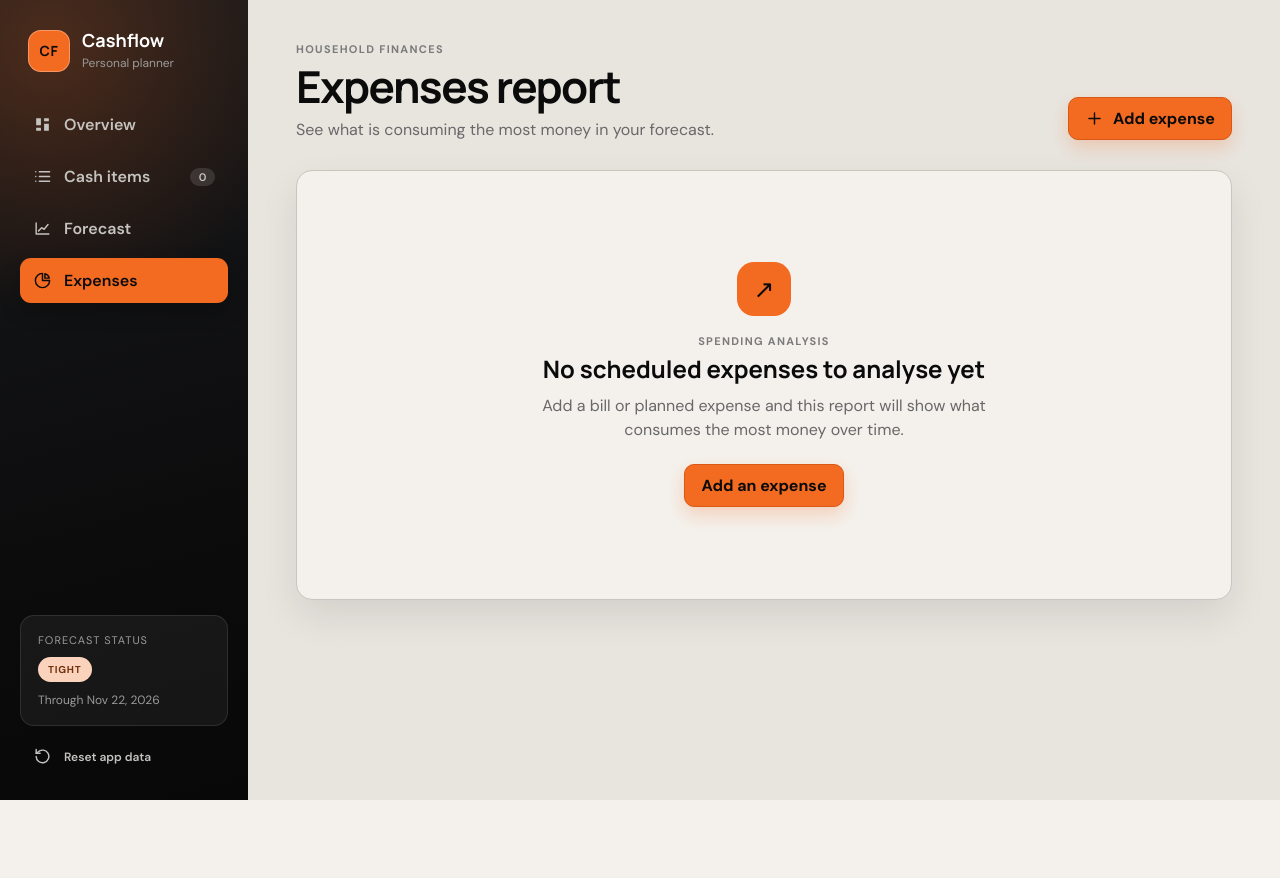
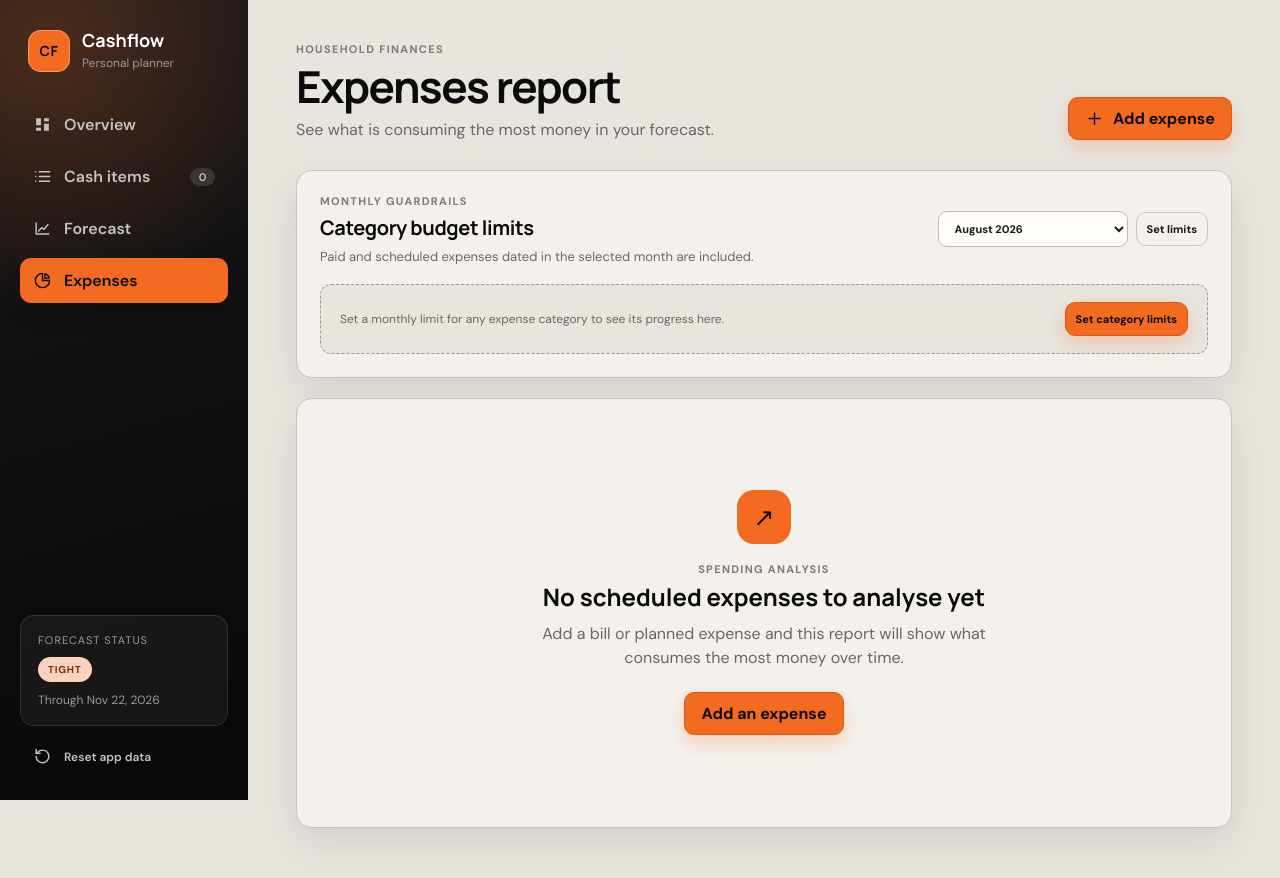
Before and after one commit to tokipaulo19/cash-flow-app, a React (Vite) app: page / in a window 1280 px wide. Both pictures are taken after a click on the button "Expenses". Shown: the top 878 px of the page. Before the commit the page ends 800 px from the top, so only its background shows below. Built offline with nearby package versions, Linux system fonts and the light colour scheme.

Commit message:
Add monthly category budget limits

```diff
--- a/src/App.jsx
+++ b/src/App.jsx
@@ -608,7 +608,12 @@ function App() {
         )}
 
         {view === 'forecast' && <WeeklyForecast forecast={forecast} dailyForecast={daily90Forecast} minimumBuffer={data.settings.minimumBuffer} />}
-        {view === 'report' && <ExpensesReport forecast={forecast} onAddExpense={() => openNewItem('variableExpenses')} />}
+        {view === 'report' && <ExpensesReport forecast={forecast} transactions={transactions} categoryBudgets={data.categoryBudgets || {}} onSetCategoryBudget={(category, limit) => setData((current) => {
+          const categoryBudgets = { ...(current.categoryBudgets || {}) }
+          if (limit > 0) categoryBudgets[category] = limit
+          else delete categoryBudgets[category]
+          return { ...current, categoryBudgets }
+        })} onAddExpense={() => openNewItem('variableExpenses')} />}
         <input ref={importInputRef} className="visually-hidden" type="file" accept="application/json,.json" onChange={importData} />
       </main>
     </div>
--- a/src/components/ExpensesReport.jsx
+++ b/src/components/ExpensesReport.jsx
@@ -1,4 +1,5 @@
 import { useMemo, useState } from 'react'
+import { occursOnDate } from '../engine/forecastEngine'
 import { money, shortDate } from '../utils/formatters'
 
 const chartColours = ['#f36a21', '#18191b', '#9a9a9a', '#c64e10', '#5c5c5d', '#f4a177', '#353536', '#c8c5bf']
@@ -29,7 +30,117 @@ function buildDonutGradient(categories, total) {
   }).join(', ')})`
 }
 
-function ExpensesReport({ forecast, onAddExpense }) {
+function categoryNameFor(expense) {
+  return expense.category?.trim() || fallbackCategories[expense.sourceSection] || 'Uncategorised'
+}
+
+function monthLabel(monthKey) {
+  const [year, month] = monthKey.split('-').map(Number)
+  return new Intl.DateTimeFormat('en-PH', { month: 'long', year: 'numeric' }).format(new Date(year, month - 1, 1))
+}
+
+function CategoryBudgetPanel({ forecast, transactions, categoryBudgets, onSetCategoryBudget }) {
+  const months = useMemo(() => [...new Set(forecast.map((day) => day.date.slice(0, 7)))], [forecast])
+  const [selectedMonth, setSelectedMonth] = useState(months[0] || '')
+  const [editing, setEditing] = useState(false)
+  const activeMonth = months.includes(selectedMonth) ? selectedMonth : months[0]
+
+  const categories = useMemo(() => {
+    const names = new Set(Object.keys(categoryBudgets))
+    transactions
+      .filter((item) => item.type === 'expense')
+      .forEach((item) => names.add(categoryNameFor(item)))
+    return [...names].sort((a, b) => a.localeCompare(b))
+  }, [categoryBudgets, transactions])
+
+  const monthlySpending = useMemo(() => {
+    if (!activeMonth) return {}
+    const [year, month] = activeMonth.split('-').map(Number)
+    const daysInMonth = new Date(year, month, 0).getDate()
+    const totals = {}
+
+    transactions.filter((item) => item.type === 'expense').forEach((item) => {
+      const category = categoryNameFor(item)
+      for (let day = 1; day <= daysInMonth; day += 1) {
+        const date = new Date(year, month - 1, day)
+        if (occursOnDate({ ...item, status: 'Unpaid' }, date)) {
+          totals[category] = (totals[category] || 0) + (Number(item.amount) || 0)
+        }
+      }
+    })
+
+    return totals
+  }, [activeMonth, transactions])
+
+  const budgetedCategories = categories.filter((category) => Number(categoryBudgets[category]) > 0)
+
+  return (
+    <section className="panel category-budget-panel">
+      <div className="panel-heading budget-heading">
+        <div>
+          <span className="eyebrow">Monthly guardrails</span>
+          <h2>Category budget limits</h2>
+          <p>Paid and scheduled expenses dated in the selected month are included.</p>
+        </div>
+        <div className="budget-actions">
+          <label>
+            <span className="visually-hidden">Budget month</span>
+            <select value={activeMonth} onChange={(event) => setSelectedMonth(event.target.value)}>
+              {months.map((month) => <option key={month} value={month}>{monthLabel(month)}</option>)}
+            </select>
+          </label>
+          <button className="button-secondary button-small" type="button" onClick={() => setEditing((current) => !current)}>{editing ? 'Done' : 'Set limits'}</button>
+        </div>
+      </div>
+
+      {editing && (
+        <div className="budget-limit-editor">
+          {categories.map((category) => (
+            <label key={category}>
+              <span>{category}</span>
+              <div className="currency-input"><b>₱</b><input type="number" min="0" step="100" value={categoryBudgets[category] || ''} placeholder="No limit" onChange={(event) => onSetCategoryBudget(category, Number(event.target.value) || 0)} /></div>
+            </label>
+          ))}
+          {!categories.length && <p className="empty-copy">Add an expense category first, then return here to set its monthly limit.</p>}
+        </div>
+      )}
+
+      {budgetedCategories.length ? (
+        <div className="budget-progress-list">
+          {budgetedCategories.map((category) => {
+            const limit = Number(categoryBudgets[category]) || 0
+            const spent = monthlySpending[category] || 0
+            const remaining = limit - spent
+            const percentage = limit ? (spent / limit) * 100 : 0
+            const overBudget = remaining < 0
+            return (
+              <div className={`budget-progress-row ${overBudget ? 'budget-over' : ''}`} key={category}>
+                <div className="budget-progress-heading">
+                  <strong>{category}</strong>
+                  <span><b>{money(spent)}</b> of {money(limit)}</span>
+                </div>
+                <div className="budget-progress-track" role="progressbar" aria-label={`${category}: ${money(spent)} of ${money(limit)}`} aria-valuemin="0" aria-valuemax={limit} aria-valuenow={spent}>
+                  <i style={{ width: `${Math.min(percentage, 100)}%` }} />
+                </div>
+                <div className="budget-progress-meta">
+                  <span>{overBudget ? `${money(Math.abs(remaining))} over budget` : `${money(remaining)} remaining`}</span>
+                  <strong>{Math.round(percentage)}%</strong>
+                </div>
+              </div>
+            )
+          })}
+        </div>
+      ) : !editing && (
+        <div className="budget-empty">
+          <span>Set a monthly limit for any expense category to see its progress here.</span>
+          <button className="button-primary button-small" type="button" onClick={() => setEditing(true)}>Set category limits</button>
+        </div>
+      )}
+    </section>
+  )
+}
+
+function ExpensesReport({ forecast, transactions, categoryBudgets = {}, onSetCategoryBudget, onAddExpense }) {
   const [range, setRange] = useState('28')
   const rangeDays = range === 'all' ? forecast.length : Math.min(Number(range), forecast.length)
   const reportDays = forecast.slice(0, rangeDays)
@@ -48,7 +159,7 @@ function ExpensesReport({ forecast, onAddExpense }) {
     const itemsByName = new Map()
 
     expenses.forEach((expense) => {
-      const categoryName = expense.category?.trim() || fallbackCategories[expense.sourceSection] || 'Uncategorised'
+      const categoryName = categoryNameFor(expense)
       const category = categoriesByName.get(categoryName) || { name: categoryName, amount: 0, occurrences: 0 }
       category.amount += expense.amount
       category.occurrences += 1
@@ -93,6 +204,7 @@ function ExpensesReport({ forecast, onAddExpense }) {
   if (!report.total) {
     return (
       <div className="report-stack">
+        <CategoryBudgetPanel forecast={forecast} transactions={transactions} categoryBudgets={categoryBudgets} onSetCategoryBudget={onSetCategoryBudget} />
         <section className="panel report-empty">
           <div className="report-empty-icon" aria-hidden="true">↗</div>
           <span className="eyebrow">Spending analysis</span>
@@ -127,6 +239,8 @@ function ExpensesReport({ forecast, onAddExpense }) {
         <ReportMetric label="Largest expense" value={report.topItem.name} note={`${money(report.topItem.amount)} across ${report.topItem.occurrences} occurrence${report.topItem.occurrences === 1 ? '' : 's'}`} />
         <ReportMetric label="Biggest spending day" value={money(report.largestDay.amount)} note={shortDate(report.largestDay.date)} tone="negative" />
       </section>
+
+      <CategoryBudgetPanel forecast={forecast} transactions={transactions} categoryBudgets={categoryBudgets} onSetCategoryBudget={onSetCategoryBudget} />
 
       <section className="report-grid">
         <article className="panel category-report-panel">
--- a/src/data/financeData.js
+++ b/src/data/financeData.js
@@ -12,6 +12,7 @@ export const financeData = {
   recurringBills: [],
   variableExpenses: [],
   oneOffBills: [],
+  categoryBudgets: {},
   settings: {
     forecastStartDate: todayKey(),
     minimumBuffer: 40000,
--- a/src/index.css
+++ b/src/index.css
@@ -298,6 +298,29 @@ input:focus, select:focus { border-color: #f36a21; background: #fffdfa; box-shad
 .report-metrics .metric-value { font-size: clamp(19px, 2vw, 26px); }
 .report-grid { display: grid; grid-template-columns: minmax(0, 1.5fr) minmax(300px, .75fr); gap: 20px; }
 
+.budget-heading { align-items: center; }
+.budget-actions { display: flex; align-items: center; gap: 8px; }
+.budget-actions label { width: 190px; }
+.budget-actions select { height: 36px; font-size: 11px; font-weight: 700; }
+.budget-limit-editor { display: grid; grid-template-columns: repeat(3, minmax(0, 1fr)); gap: 12px; margin-bottom: 21px; padding: 17px; border: 1px solid #c8c5bf; border-radius: 12px; background: #e7e4de; }
+.budget-limit-editor label { display: grid; gap: 7px; }
+.budget-limit-editor label > span { overflow: hidden; color: #5f5f60; font-size: 11px; font-weight: 700; text-overflow: ellipsis; white-space: nowrap; }
+.budget-limit-editor input { height: 39px; }
+.budget-progress-list { display: grid; grid-template-columns: repeat(2, minmax(0, 1fr)); gap: 14px 28px; }
+.budget-progress-row { min-width: 0; padding: 14px 15px; border: 1px solid #d0cdc7; border-radius: 11px; background: #ece9e3; }
+.budget-progress-heading { display: flex; align-items: baseline; justify-content: space-between; gap: 15px; }
+.budget-progress-heading strong { overflow: hidden; color: #18191b; font-size: 13px; text-overflow: ellipsis; white-space: nowrap; }
+.budget-progress-heading span { color: #686869; font-size: 10px; white-space: nowrap; }
+.budget-progress-heading span b { color: #18191b; }
+.budget-progress-track { height: 10px; overflow: hidden; margin-top: 12px; border-radius: 99px; background: #cfccc6; }
+.budget-progress-track i { display: block; height: 100%; min-width: 3px; border-radius: inherit; background: #f36a21; transition: width .3s ease; }
+.budget-over .budget-progress-track { box-shadow: inset 0 0 0 1px #18191b; }
+.budget-over .budget-progress-track i { background: repeating-linear-gradient(135deg, #f36a21 0 7px, #18191b 7px 12px); }
+.budget-progress-meta { display: flex; justify-content: space-between; gap: 12px; margin-top: 8px; color: #686869; font-size: 10px; }
+.budget-progress-meta strong { color: #18191b; }
+.budget-over .budget-progress-meta span, .budget-over .budget-progress-meta strong { color: #bd4709; font-weight: 800; }
+.budget-empty { display: flex; align-items: center; justify-content: space-between; gap: 18px; padding: 17px 19px; border: 1px dashed #9a9a9a; border-radius: 11px; color: #686869; background: #e8e5df; font-size: 12px; }
+
 .category-report-body { display: grid; grid-template-columns: 210px minmax(0, 1fr); align-items: center; gap: 34px; padding: 4px 6px 8px; }
 .donut-chart { display: grid; width: 190px; aspect-ratio: 1; place-items: center; border-radius: 50%; box-shadow: inset 0 0 0 1px rgba(11,11,12,.06); }
 .donut-chart > div { display: grid; width: 114px; aspect-ratio: 1; place-content: center; border-radius: 50%; background: #f4f1ec; box-shadow: 0 3px 15px rgba(11,11,12,.09); text-align: center; }
@@ -348,6 +371,7 @@ input:focus, select:focus { border-color: #f36a21; background: #fffdfa; box-shad
   .dashboard-grid { grid-template-columns: 1fr; }
   .settings-grid { grid-template-columns: repeat(2, 1fr); }
   .report-grid { grid-template-columns: 1fr; }
+  .budget-limit-editor { grid-template-columns: repeat(2, minmax(0, 1fr)); }
   .item-row { grid-template-columns: 35px minmax(0, 1fr) auto; }
   .item-actions { grid-column: 2 / -1; justify-content: flex-end; }
 }
@@ -396,6 +420,8 @@ input:focus, select:focus { border-color: #f36a21; background: #fffdfa; box-shad
   .category-report-body { grid-template-columns: 170px minmax(0, 1fr); gap: 18px; padding-inline: 0; }
   .donut-chart { width: 160px; }
   .donut-chart > div { width: 96px; }
+  .budget-heading { display: block; }
+  .budget-actions { margin-top: 14px; }
 }
 
 @media (max-width: 420px) {
@@ -414,6 +440,10 @@ input:focus, select:focus { border-color: #f36a21; background: #fffdfa; box-shad
   .category-legend { width: 100%; }
   .expense-ranking-row { grid-template-columns: 30px minmax(0, 1fr); }
   .ranking-value { grid-column: 2; display: flex; justify-content: space-between; min-width: 0; text-align: left; }
+  .budget-actions { align-items: stretch; flex-direction: column; }
+  .budget-actions label { width: 100%; }
+  .budget-limit-editor, .budget-progress-list { grid-template-columns: 1fr; }
+  .budget-empty { align-items: flex-start; flex-direction: column; }
   .sync-explainer, .sync-choice-grid { grid-template-columns: 1fr; }
   .sync-connected { grid-template-columns: 1fr; }
   .sync-actions { justify-content: flex-start; }
```
